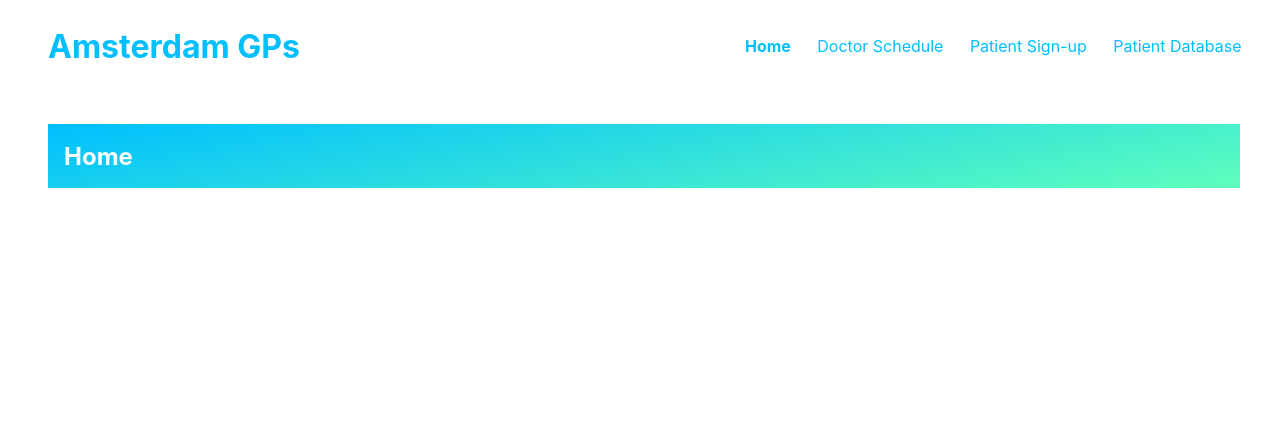
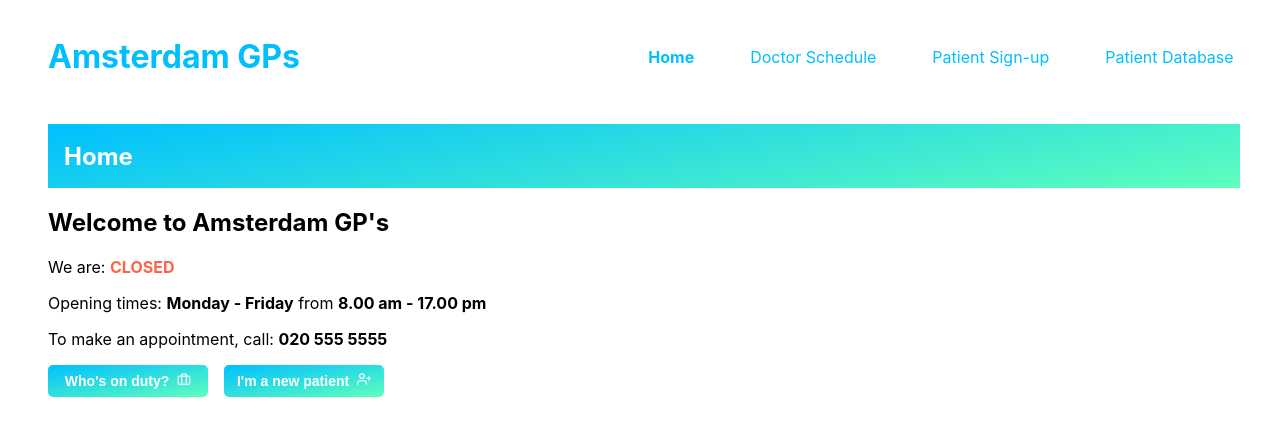
Before and after one commit to Miriamvdb/amsterdam-gps-frontend, a React (Create React App) app: page / in a window 1280 px wide. Shown: the top 436 px of the page. Built offline with nearby package versions, Linux system fonts and the light colour scheme.

Commit message:
Feature 2: When to contact the practise

```diff
--- a/package.json
+++ b/package.json
@@ -9,6 +9,7 @@
     "axios": "^0.27.2",
     "react": "^18.2.0",
     "react-dom": "^18.2.0",
+    "react-icons": "^4.4.0",
     "react-router-dom": "^6.3.0",
     "react-scripts": "5.0.1",
     "web-vitals": "^2.1.4"
--- /dev/null
+++ b/src/components/CurrentInfo/index.js
@@ -0,0 +1,43 @@
+const CurrentInfo = () => {
+  const today = new Date(),
+    day = today.getDay(),
+    time =
+      today.getHours() + ":" + today.getMinutes() + ":" + today.getSeconds();
+
+  // TEST
+  //   const todayDay = 5;
+  //   const todayTime = 17;
+
+  return (
+    <div>
+      {/* TEST */}
+      {/* <p>
+        <b>Day:</b> {day} - <b>Time:</b> {time}
+      </p> */}
+      {/* <p>
+        We are:{" "}
+        {todayTime >= 8 && todayTime < 17 && todayDay <= 5 ? (
+          <b style={{ color: "rgb(0, 255, 149)" }}>OPEN</b>
+        ) : (
+          <b style={{ color: "tomato" }}>CLOSED</b>
+        )}
+      </p> */}
+      <p>
+        We are:{" "}
+        {time >= 8 && time < 17 && day <= 5 ? (
+          <b style={{ color: "rgb(0, 255, 149)" }}>OPEN</b>
+        ) : (
+          <b style={{ color: "tomato" }}>CLOSED</b>
+        )}
+      </p>
+      <p>
+        Opening times: <b>Monday - Friday</b> from <b>8.00 am - 17.00 pm</b>
+      </p>
+      <p>
+        To make an appointment, call: <b>020 555 5555</b>
+      </p>
+    </div>
+  );
+};
+
+export { CurrentInfo };
--- a/src/components/NavBar/styles.css
+++ b/src/components/NavBar/styles.css
@@ -2,6 +2,7 @@
   position: sticky;
   display: flex;
   flex-direction: row;
+  flex-wrap: wrap;
   justify-content: space-between;
   align-items: center;
   color: deepskyblue;
@@ -13,11 +14,13 @@
 .container-links {
   display: flex;
   flex-direction: row;
-  width: 40%;
-  justify-content: space-between;
+  /* width: 70%; */
+  justify-content: flex-end;
 }
 
 .link {
   text-decoration: none;
   color: deepskyblue;
+  padding-left: 3rem;
+  padding-right: 0.5rem;
 }
--- a/src/components/index.js
+++ b/src/components/index.js
@@ -1 +1,2 @@
 export * from "./NavBar";
+export * from "./CurrentInfo";
--- a/src/pages/DoctorSchedule/index.js
+++ b/src/pages/DoctorSchedule/index.js
@@ -1,3 +1,4 @@
+import { CurrentInfo } from "../../components";
 import "./styles.css";
 
 const DoctorSchedule = () => {
@@ -6,6 +7,9 @@ const DoctorSchedule = () => {
       <h2 className="container-title" style={{ color: "white" }}>
         Doctor Schedule
       </h2>{" "}
+      <div className="doctorschedule-content">
+        <CurrentInfo />
+      </div>
     </div>
   );
 };
--- a/src/pages/HomePage/index.js
+++ b/src/pages/HomePage/index.js
@@ -1,4 +1,7 @@
+import { NavLink } from "react-router-dom";
+import { FiBriefcase, FiUserPlus } from "react-icons/fi";
 import "./styles.css";
+import { CurrentInfo } from "../../components";
 
 const HomePage = () => {
   return (
@@ -6,6 +9,25 @@ const HomePage = () => {
       <h2 className="container-title" style={{ color: "white" }}>
         Home
       </h2>
+
+      <div className="homepage-content">
+        <h2>Welcome to Amsterdam GP's</h2>
+        <CurrentInfo />
+
+        <div className="homepage-buttons">
+          <NavLink to="/doctorschedule">
+            <button className="button-1">
+              Who's on duty? <FiBriefcase className="icon-white" />
+            </button>
+          </NavLink>
+
+          <NavLink to="/patientsignup">
+            <button className="button-1">
+              I'm a new patient <FiUserPlus className="icon-white" />
+            </button>
+          </NavLink>
+        </div>
+      </div>
     </div>
   );
 };
--- a/src/pages/HomePage/styles.css
+++ b/src/pages/HomePage/styles.css
@@ -11,3 +11,25 @@
   align-items: center;
   padding: 0rem 1rem;
 }
+
+.homepage-buttons {
+  display: flex;
+  flex-direction: row;
+}
+
+.button-1 {
+  width: 10rem;
+  height: 2rem;
+  background-image: linear-gradient(170deg, deepskyblue, rgb(95, 255, 188));
+  border: none;
+  border-radius: 5px;
+  color: white;
+  margin-right: 1rem;
+  font-size: 14px;
+  font-weight: bold;
+}
+
+.icon-white {
+  font-size: 14px;
+  padding-left: 0.25rem;
+}
--- a/src/pages/PatientDatabase/index.js
+++ b/src/pages/PatientDatabase/index.js
@@ -6,6 +6,7 @@ const PatientDatabase = () => {
       <h2 className="container-title" style={{ color: "white" }}>
         Patient Database
       </h2>{" "}
+      <div className="patient-database-content"></div>
     </div>
   );
 };
--- a/src/pages/PatientSignUp/index.js
+++ b/src/pages/PatientSignUp/index.js
@@ -6,6 +6,7 @@ const PatientSignUp = () => {
       <h2 className="container-title" style={{ color: "white" }}>
         Patient Sign-up
       </h2>
+      <div className="patient-signup-content"></div>
     </div>
   );
 };
```
Also changed, not shown: src/components/CurrentInfo/styles.css (added), 1 other file (tests, documents, lock files or other folders).
